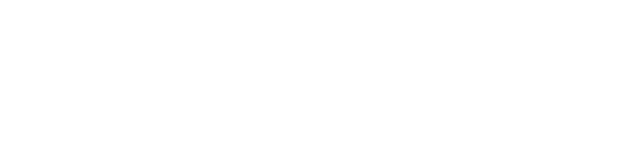
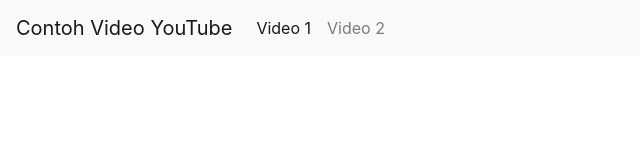
Before and after one commit to chocholatesin/youtube-player, a plain HTML site: page index.html in a window 1280 px wide. Shown: the whole page, without its empty margins (0-640 px from the left). Drawn offline with nearby package versions, Linux system fonts and the light colour scheme.

Commit message:
Update index.html

```diff
--- a/index.html
+++ b/index.html
@@ -8,8 +8,26 @@
       height: 360px;
     }
   </style>
+  <link rel="stylesheet" href="https://maxcdn.bootstrapcdn.com/bootstrap/4.0.0/css/bootstrap.min.css">
 </head>
 <body>
+  <nav class="navbar navbar-expand-lg navbar-light bg-light">
+    <a class="navbar-brand" href="#">Contoh Video YouTube</a>
+    <button class="navbar-toggler" type="button" data-toggle="collapse" data-target="#navbarNav" aria-controls="navbarNav" aria-expanded="false" aria-label="Toggle navigation">
+      <span class="navbar-toggler-icon"></span>
+    </button>
+    <div class="collapse navbar-collapse" id="navbarNav">
+      <ul class="navbar-nav">
+        <li class="nav-item active">
+          <a class="nav-link" href="#player1">Video 1</a>
+        </li>
+        <li class="nav-item">
+          <a class="nav-link" href="#player2">Video 2</a>
+        </li>
+      </ul>
+    </div>
+  </nav>
+
   <div id="player1" class="player"></div>
   <div id="player2" class="player"></div>
 
@@ -50,7 +68,9 @@ function playIfReady() {
         player2.playVideo();
       }
     }
-
   </script>
+  <script src="https://code.jquery.com/jquery-3.2.1.slim.min.js"></script>
+  <script src="https://cdnjs.cloudflare.com/ajax/libs/popper.js/1.12.9/umd/popper.min.js"></script>
+  <script src="https://maxcdn.bootstrapcdn.com/bootstrap/4.0.0/js/bootstrap.min.js"></script>
 </body>
 </html>
```
Lines whose indentation alone changed are shown as unchanged.
